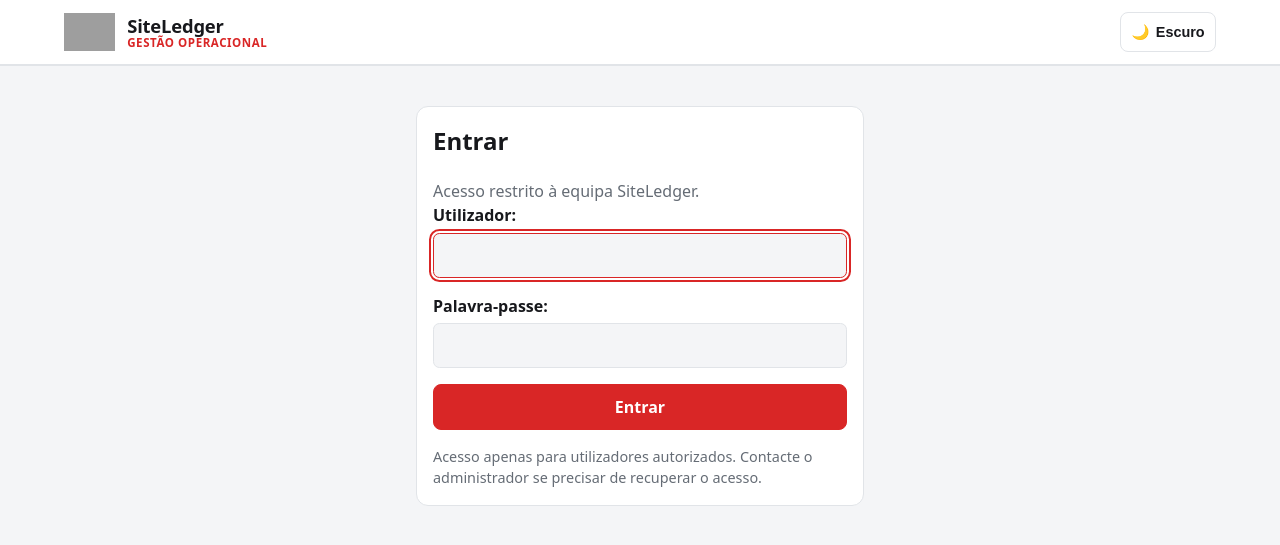
After one commit to tiagofsps/siteledger, a Django app: page /login/ in a window 1280 px wide. The commit adds this page. Shown: the top 545 px of the page. Run offline with Django 5.2, Linux system fonts and the light colour scheme; grey boxes are pictures that could not be loaded.

Commit message:
feat(auth): add application login and logout
Use Django's built-in authentication views with a custom login page, a POST-only logout action, anonymous header handling and authentication tests.

```diff
--- a/config/settings.py
+++ b/config/settings.py
@@ -148,9 +148,9 @@ AUTH_PASSWORD_VALIDATORS = [
     },
 ]
 
-LOGIN_URL = "admin:login"
-LOGIN_REDIRECT_URL = "/admin/"
-LOGOUT_REDIRECT_URL = "/admin/login/"
+LOGIN_URL = "login"
+LOGIN_REDIRECT_URL = "projects:list"
+LOGOUT_REDIRECT_URL = "login"
 
 
 # Internationalization
--- a/config/urls.py
+++ b/config/urls.py
@@ -1,4 +1,5 @@
 from django.contrib import admin
+from django.contrib.auth.views import LoginView, LogoutView
 from django.urls import include, path
 from django.views.generic import RedirectView
 
@@ -7,6 +8,15 @@ from . import views
 urlpatterns = [
     path("", RedirectView.as_view(pattern_name="projects:list", permanent=False)),
     path("admin/", admin.site.urls),
+    path(
+        "login/",
+        LoginView.as_view(
+            template_name="registration/login.html",
+            redirect_authenticated_user=True,
+        ),
+        name="login",
+    ),
+    path("logout/", LogoutView.as_view(), name="logout"),
     path("search/", views.search, name="search"),
     path("projects/", include("projects.urls")),
     path("purchases/", include("purchases.urls")),
--- a/static/css/app.css
+++ b/static/css/app.css
@@ -235,6 +235,11 @@ textarea:focus-visible {
 .app-nav-actions {
   align-items: center;
   display: flex;
+  gap: 0.5rem;
+}
+
+.logout-form {
+  margin: 0;
 }
 
 .app-header-actions {
@@ -1149,11 +1154,15 @@ textarea:focus-visible {
   }
 
   .js .app-nav-actions {
+    flex-direction: column;
+    gap: 0.5rem;
     margin-top: auto;
     width: 100%;
   }
 
-  .js .app-nav-actions .theme-toggle-btn {
+  .js .app-nav-actions .theme-toggle-btn,
+  .js .app-nav-actions .logout-form,
+  .js .app-nav-actions .logout-form .button {
     width: 100%;
   }
 
@@ -1434,3 +1443,35 @@ textarea:focus-visible {
     grid-template-columns: repeat(2, minmax(0, 1fr));
   }
 }
+
+/* Authentication */
+.login-page {
+  display: flex;
+  justify-content: center;
+  padding: 1.25rem 0 2rem;
+}
+
+.login-card {
+  width: min(100%, 28rem);
+}
+
+.login-card h1 {
+  margin-top: 0;
+}
+
+.login-card .form-actions {
+  background: transparent;
+  border-top: 0;
+  border-radius: 0;
+  margin: 1rem 0 0;
+  padding: 0;
+  position: static;
+}
+
+.login-card .form-actions .button {
+  width: 100%;
+}
+
+.login-help {
+  margin-top: 1rem;
+}
--- a/templates/base.html
+++ b/templates/base.html
@@ -22,13 +22,15 @@
 <body>
   <header class="app-header">
     <div class="app-header-inner">
-      <a class="app-brand" href="{% url 'projects:list' %}">
+      <a class="app-brand" href="{% if request.user.is_authenticated %}{% url 'projects:list' %}{% else %}{% url 'login' %}{% endif %}">
         <img src="{% static 'img/logo.png' %}" alt="SiteLedger Logo" class="app-brand-logo">
         <div class="app-brand-text">
           <span class="app-brand-title">SiteLedger</span>
           <span class="app-brand-subtitle">Gestão Operacional</span>
         </div>
       </a>
+
+      {% if request.user.is_authenticated %}
         <div class="app-header-actions">
           <button
             id="search-toggle"
@@ -73,14 +75,22 @@
           </div>
 
           <div class="app-nav-actions">
-          <button id="theme-toggle" class="theme-toggle-btn" type="button" aria-label="Alternar tema" title="Alternar entre modo claro e modo escuro">
-            <span id="theme-icon" aria-hidden="true">🌙</span>
-            <span id="theme-label">Escuro</span>
-          </button>
+            {% include "partials/theme_toggle.html" %}
+            <form class="logout-form" method="post" action="{% url 'logout' %}">
+              {% csrf_token %}
+              <button class="button button--secondary button--small" type="submit">Sair</button>
+            </form>
           </div>
         </nav>
+      {% else %}
+        <div class="app-header-actions">
+          {% include "partials/theme_toggle.html" %}
+        </div>
+      {% endif %}
     </div>
   </header>
+
+  {% if request.user.is_authenticated %}
     <div id="nav-overlay" class="nav-overlay" hidden></div>
 
     <div id="app-search-panel" class="app-search">
@@ -104,6 +114,7 @@
         <div id="global-search-results" class="search-results" aria-live="polite"></div>
       </form>
     </div>
+  {% endif %}
 
   <main class="app-main">
     {% if messages %}
--- /dev/null
+++ b/templates/partials/theme_toggle.html
@@ -0,0 +1,4 @@
+<button id="theme-toggle" class="theme-toggle-btn" type="button" aria-label="Alternar tema" title="Alternar entre modo claro e modo escuro">
+  <span id="theme-icon" aria-hidden="true">🌙</span>
+  <span id="theme-label">Escuro</span>
+</button>
--- /dev/null
+++ b/templates/registration/login.html
@@ -0,0 +1,36 @@
+{% extends "base.html" %}
+
+{% block title %}Entrar | SiteLedger Operations Management{% endblock %}
+
+{% block content %}
+  <section class="login-page" aria-labelledby="login-title">
+    <div class="form-card login-card">
+      <h1 id="login-title">Entrar</h1>
+      <p class="page-subtitle">Acesso restrito à equipa SiteLedger.</p>
+
+      <form method="post" action="{% url 'login' %}">
+        {% csrf_token %}
+        <input type="hidden" name="next" value="{{ next }}">
+        {{ form.non_field_errors }}
+
+        <div class="form-field{% if form.username.errors %} form-field--error{% endif %}">
+          {{ form.username.label_tag }}
+          {{ form.username }}
+          {{ form.username.errors }}
+        </div>
+
+        <div class="form-field{% if form.password.errors %} form-field--error{% endif %}">
+          {{ form.password.label_tag }}
+          {{ form.password }}
+          {{ form.password.errors }}
+        </div>
+
+        <div class="form-actions">
+          <button class="button" type="submit">Entrar</button>
+        </div>
+      </form>
+
+      <p class="help-text login-help">Acesso apenas para utilizadores autorizados. Contacte o administrador se precisar de recuperar o acesso.</p>
+    </div>
+  </section>
+{% endblock %}
```
Also changed, not shown: tests/test_authentication.py (added, +149 -0 lines), tests/test_foundation.py (+19 -4 lines), tests/test_search.py (+1 -1 lines). Lines whose indentation alone changed are shown as unchanged.
